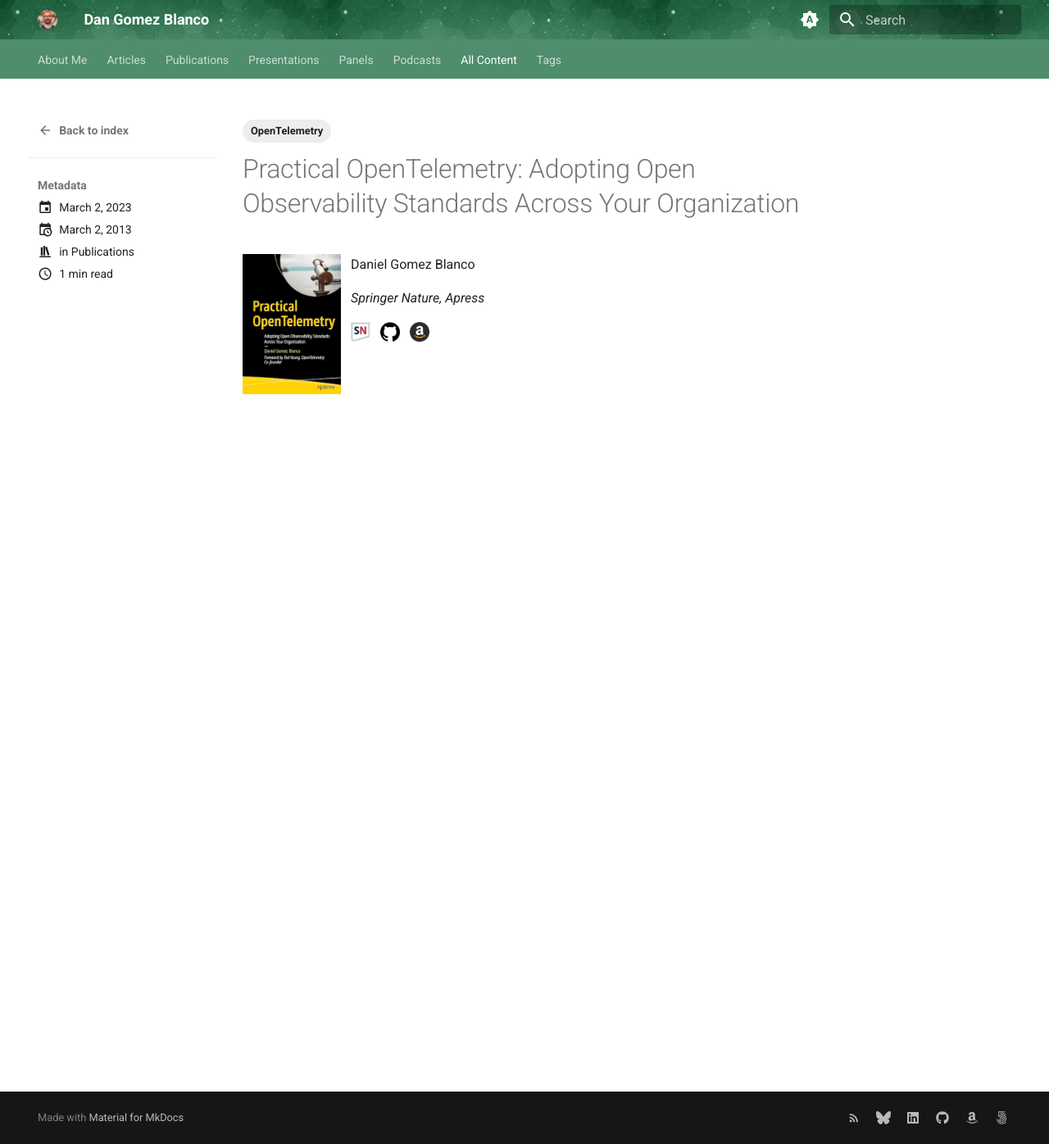
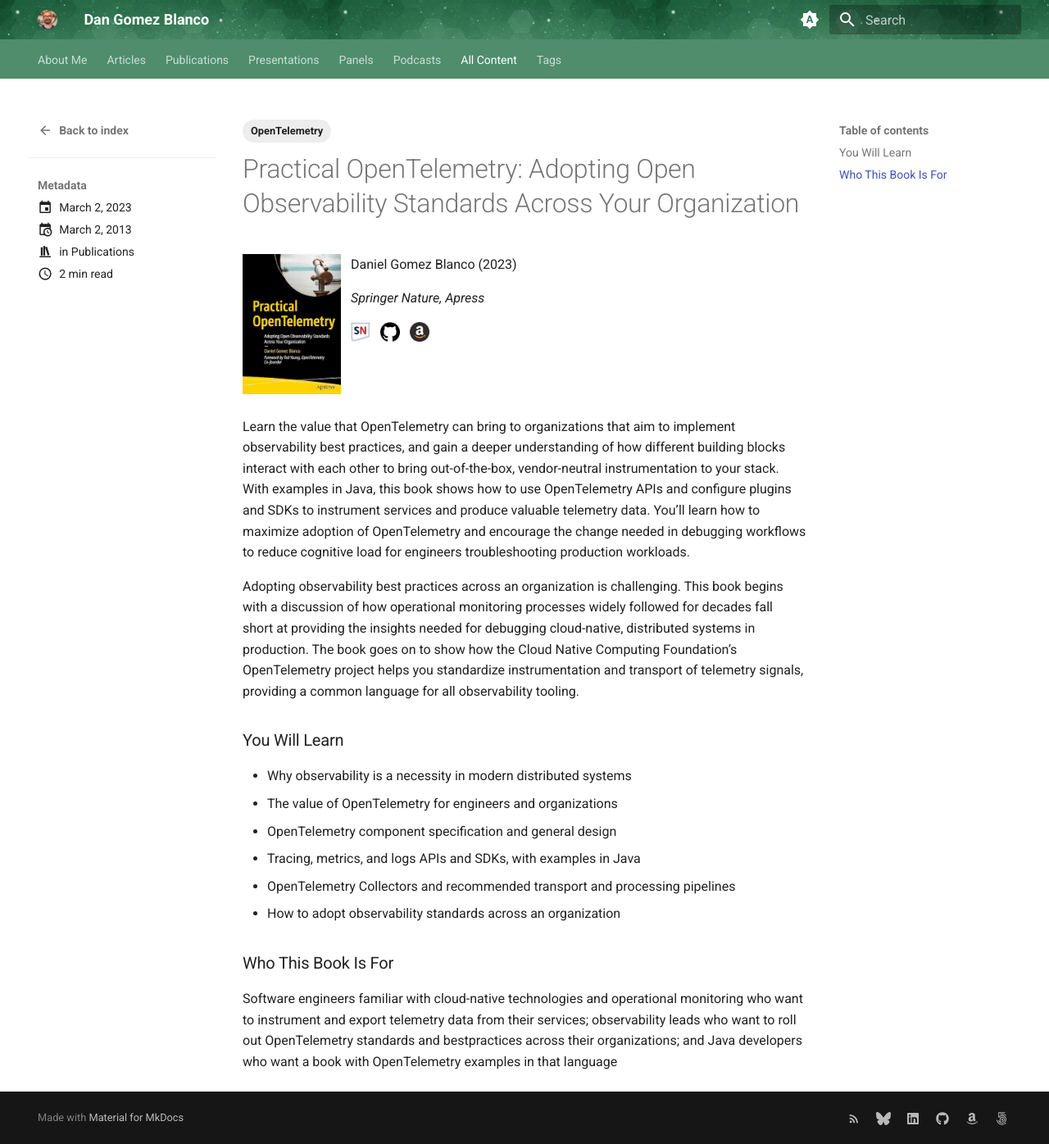
Before and after one commit to danielgblanco/danielgblanco.github.io, an MkDocs documentation site: the page built from docs/blog/posts/practical_opentelemetry.md, in a window 1280 px wide and 1396 px high. Shown: the whole window at 82% size. Built offline with MkDocs 1.6.1 and Material for MkDocs 9.7.7, drawn with Linux system fonts in a browser that asks for light colours.

```diff
--- a/docs/blog/posts/practical_opentelemetry.md
+++ b/docs/blog/posts/practical_opentelemetry.md
@@ -16,7 +16,7 @@
   <img src="/assets/img/practical_opentelemetry.png" alt="Practical OpenTelemetry logo" style="float: left; width: 120px; margin-right: 12px"/>
 </a>
 
-Daniel Gomez Blanco
+Daniel Gomez Blanco (2023)
 
 _Springer Nature, Apress_
 
@@ -29,3 +29,25 @@
 <a href="https://www.amazon.co.uk/Practical-OpenTelemetry-Observability-Standards-Organization/dp/1484290747">
     <img src="/assets/img/amazon.png" alt="Amazon logo" style="width: 24px; margin-right: 8px"/>
 </a>
+
+<!-- more -->
+
+<br>
+<br>
+
+Learn the value that OpenTelemetry can bring to organizations that aim to implement observability best practices, and gain a deeper understanding of how different building blocks interact with each other to bring out-of-the-box, vendor-neutral instrumentation to your stack. With examples in Java, this book shows how to use OpenTelemetry APIs and configure plugins and SDKs to instrument services and produce valuable telemetry data. You’ll learn how to maximize adoption of OpenTelemetry and encourage the change needed in debugging workflows to reduce cognitive load for engineers troubleshooting production workloads.
+
+Adopting observability best practices across an organization is challenging. This book begins with a discussion of how operational monitoring processes widely followed for decades fall short at providing the insights needed for debugging cloud-native, distributed systems in production. The book goes on to show how the Cloud Native Computing Foundation’s OpenTelemetry project helps you standardize instrumentation and transport of telemetry signals, providing a common language for all observability tooling.
+
+### You Will Learn
+
+- Why observability is a necessity in modern distributed systems
+- The value of OpenTelemetry for engineers and organizations
+- OpenTelemetry component specification and general design
+- Tracing, metrics, and logs APIs and SDKs, with examples in Java
+- OpenTelemetry Collectors and recommended transport and processing pipelines
+- How to adopt observability standards across an organization
+
+### Who This Book Is For
+
+Software engineers familiar with cloud-native technologies and operational monitoring who want  to instrument and export telemetry data from their services; observability leads who want to roll out OpenTelemetry standards and bestpractices across their organizations; and Java developers who want a book with OpenTelemetry examples in that language
```
Also changed, not shown: docs/blog/posts/practical_opentelemetry_jp.md (added, +38 -0 lines), docs/assets/img/oreilly.png (added), docs/assets/img/practical_opentelemetry_jp.png (added).
